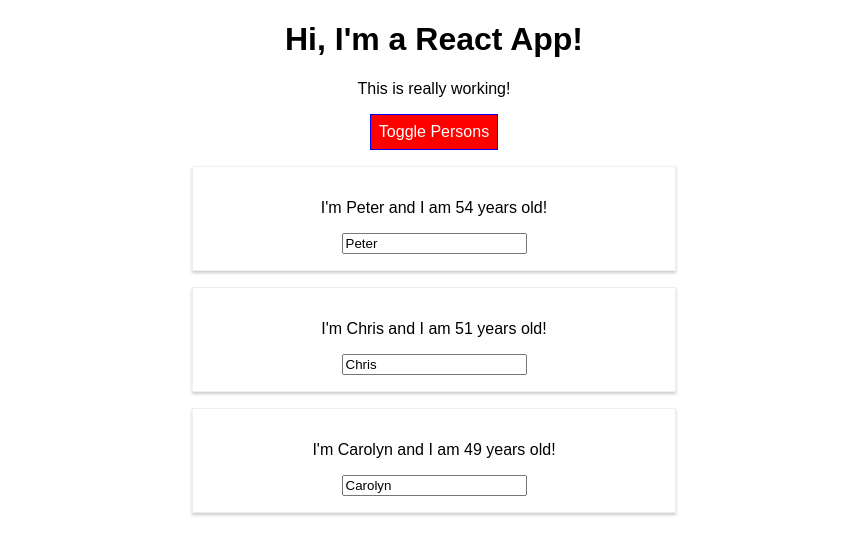
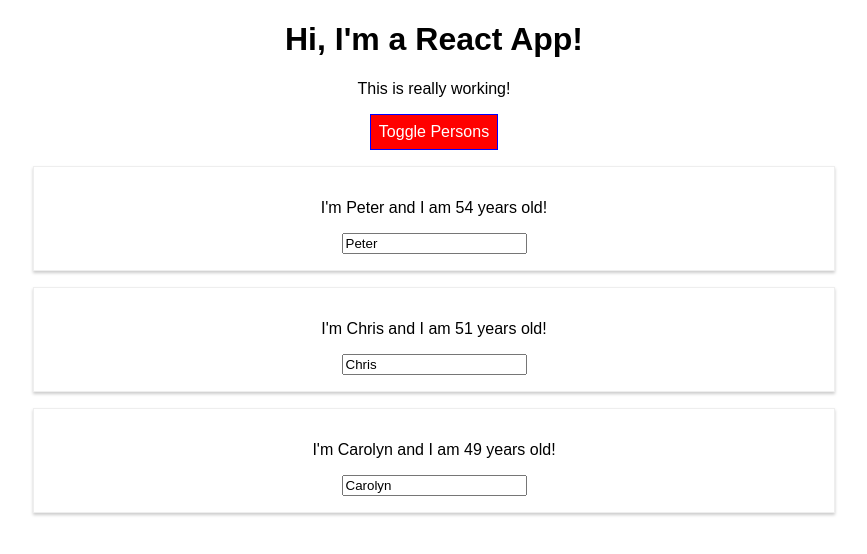
Before and after one commit to petercolella/udemy-react-complete-guide, a React (Create React App) app: page / in a window 1280 px wide. Both pictures are taken after a click on the button "Toggle Persons". Shown: the top 554 px of the page, without its empty margins (206-1073 px from the left). Built offline with nearby package versions, Linux system fonts and the light colour scheme.

Commit message:
add and commit before running eject

```diff
--- a/src/App.js
+++ b/src/App.js
@@ -1,6 +1,5 @@
 import React, { Component } from 'react'; // eslint-disable-line no-unused-vars
 import './App.css';
-import Radium, {StyleRoot} from 'radium';
 import Person from './Person/Person';
 
 class App extends Component {
@@ -50,10 +49,6 @@
       border: '1px solid blue',
       padding: '8px',
       cursor: 'pointer',
-      ':hover': {
-        backgroundColor: 'lightgreen',
-        color: 'black'
-      }
     };
 
     let persons = null;
@@ -72,10 +67,6 @@
         </div>
       );
       style.backgroundColor = 'red';
-      style[':hover'] = {
-        backgroundColor: 'salmon',
-        color: 'black'
-      }
     }
 
     const classes = [];
@@ -87,7 +78,6 @@
     }
 
     return (
-      <StyleRoot>
       <div className="App">
         <h1>Hi, I'm a React App!</h1>
         <p className={classes.join(' ')}>This is really working!</p>
@@ -96,10 +86,9 @@
           onClick={this.togglePersonsHandler}>Toggle Persons</button>
         {persons}
       </div>
-      </StyleRoot>
     );
     // return React.createElement('div', null, React.createElement('h1', {className: 'App'}, 'Does this work now?'))
   }
 }
 
-export default Radium(App);
+export default App;
--- a/src/Person/Person.js
+++ b/src/Person/Person.js
@@ -1,15 +1,9 @@
 import React from 'react';
 import './Person.css';
-import Radium from 'radium';
 
 const person = (props) => {
-    const style = {
-        '@media (min-width: 500px)': {
-            width: '450px'
-        }
-    }
     return (
-        <div className="Person" style={style}>
+        <div className="Person">
             <p onClick={props.click}>I'm {props.name} and I am {props.age} years old!</p>
             <p>{props.children}</p>
             <input type="text" onChange={props.changed} value={props.name}/>
@@ -17,4 +11,4 @@
     )
 };
 
-export default Radium(person);
+export default person;
```
Lines whose indentation alone changed are shown as unchanged.
